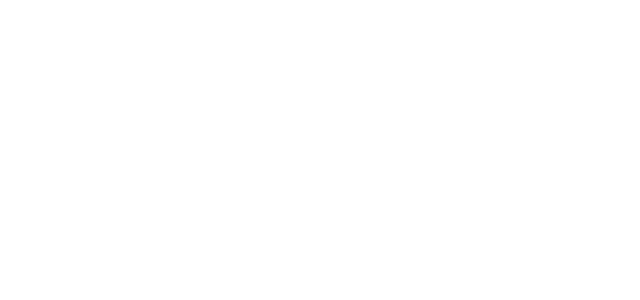
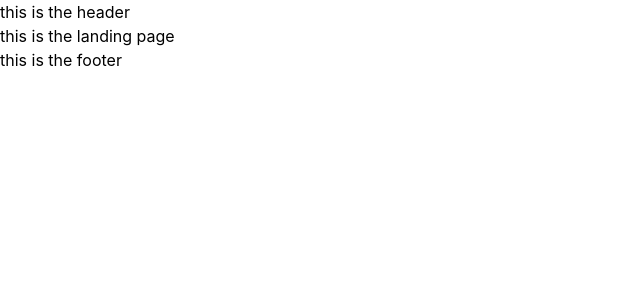
Before and after one commit to nduytung/do-an-chuyen-nganh, a React (Create React App) app: page /home in a window 1280 px wide. Before the commit this address had no page. Shown: the top 300 px of the page, without its empty margins (0-640 px from the left). Built offline with nearby package versions, Linux system fonts and the light colour scheme.

Commit message:
done adding routes

```diff
--- a/src/App.tsx
+++ b/src/App.tsx
@@ -1,7 +1,8 @@
 import React from "react";
 import { Provider, RootStateOrAny, useSelector } from "react-redux";
 import MainLayout from "./layouts/MainLayout";
-
+import { Routes, Route } from "react-router-dom";
+import { routeList } from "./routes/routes";
 const App = () => {
   const counter: number = useSelector(
     (state: RootStateOrAny) => state.counter.value
@@ -9,10 +10,11 @@ const App = () => {
 
   return (
     <MainLayout>
-      <div className="text-3xl font-bold text-blue-500 text-center w-full mt-20">
-        hello world, this is the main content of web page. redux counter is
-        currently: {counter}
-      </div>
+      <Routes>
+        {routeList.map((route) => {
+          return <Route path={route.path} element={route.element}></Route>;
+        })}
+      </Routes>
     </MainLayout>
   );
 };
--- a/src/index.tsx
+++ b/src/index.tsx
@@ -8,14 +8,14 @@ import store from "./redux/store";
 import * as serviceWorkerRegistration from "./serviceWorkerRegistration";
 import { render } from "react-dom";
 import { BrowserRouter, Routes, Route } from "react-router-dom";
+import { routeList } from "./routes/routes";
+import MainLayout from "./layouts/MainLayout";
 
 ReactDOM.render(
   <React.StrictMode>
     <Provider store={store}>
       <BrowserRouter>
-        <Routes>
-          <Route path="/" element={<App />}></Route>
-        </Routes>
+        <App />
       </BrowserRouter>
     </Provider>
   </React.StrictMode>,
--- /dev/null
+++ b/src/pages/Landing.tsx
@@ -0,0 +1,7 @@
+import React from "react";
+
+const Landing = () => {
+  return <div>this is the landing page</div>;
+};
+
+export default Landing;
--- /dev/null
+++ b/src/routes/baseUrl.ts
@@ -0,0 +1,11 @@
+export const BASE_URL = {
+  LANDING: "/home",
+  ABOUT: "/about",
+  REGISTER: "/register",
+  DASHBOARD: "/dashboard",
+  BOOKMARK: "/bookmark",
+  PROFILE: "/profile",
+  NEW_PROJECT: "/project/create",
+  ALL_PROJECT: "/project/all",
+  DETAIL_PROJECT: "/project/detail",
+};
--- /dev/null
+++ b/src/routes/routes.tsx
@@ -0,0 +1,20 @@
+import React from "react";
+import { BASE_URL } from "./baseUrl";
+import Profile from "../pages/Profile";
+import Landing from "../pages/Landing";
+
+type RouteListType = {
+  path: any;
+  element: any;
+};
+
+export const routeList: RouteListType[] = [
+  {
+    path: BASE_URL.LANDING,
+    element: <Landing />,
+  },
+  {
+    path: BASE_URL.PROFILE,
+    element: <Profile />,
+  },
+];
```
